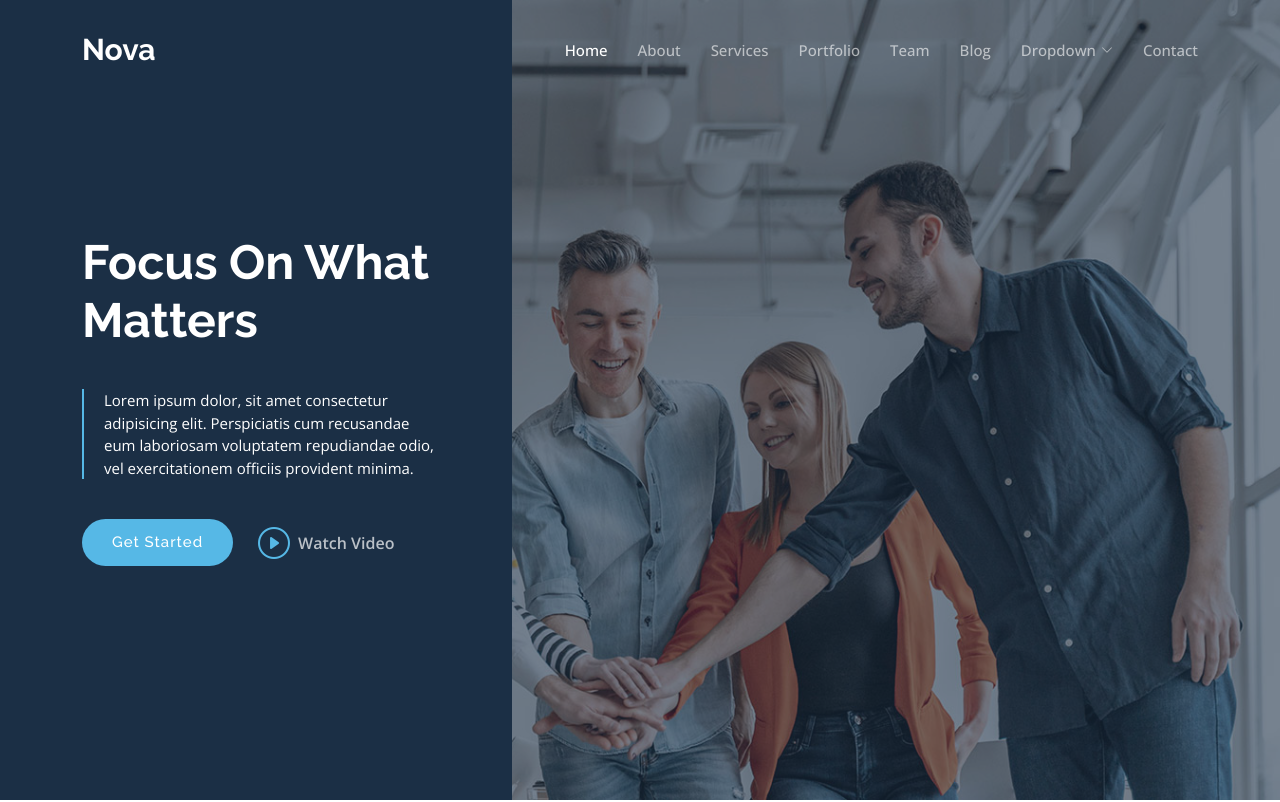
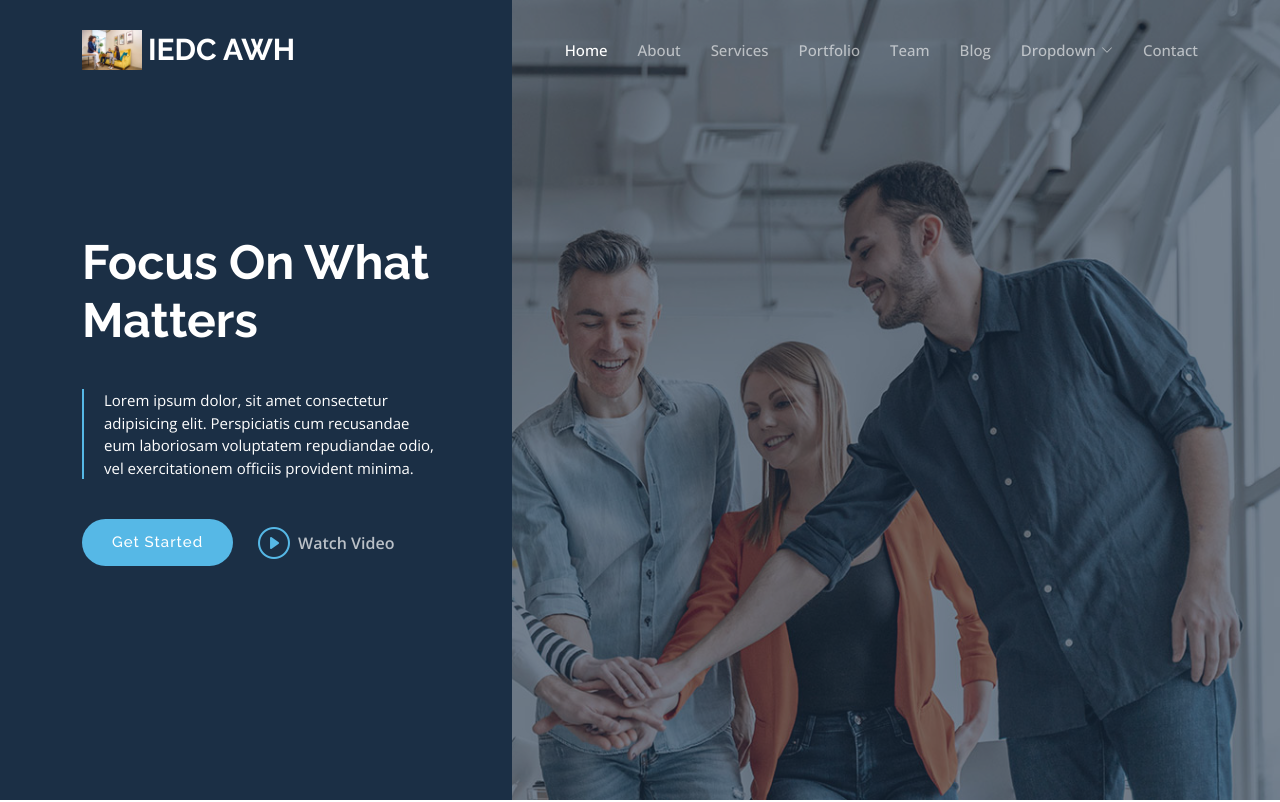
Before and after one commit to gauthamkrishna1312/iedc-awh, a plain HTML site: page index.html in a window 1280 px wide. Shown: the top 802 px of the page. Drawn offline with nearby package versions, Linux system fonts and the light colour scheme.

Commit message:
Minor updates

```diff
--- a/index.html
+++ b/index.html
@@ -5,7 +5,7 @@
   <meta charset="utf-8">
   <meta content="width=device-width, initial-scale=1.0" name="viewport">
 
-  <title>Nova Bootstrap Template - Index</title>
+  <title>iedcawh_capter</title>
   <meta content="" name="description">
   <meta content="" name="keywords">
 
@@ -45,8 +45,8 @@
 
       <a href="index.html" class="logo d-flex align-items-center">
         <!-- Uncomment the line below if you also wish to use an image logo -->
-        <!-- <img src="assets/img/logo.png" alt=""> -->
-        <h1 class="d-flex align-items-center">Nova</h1>
+        <img src="assets/img/about.jpg" alt="">
+        <h1 class="d-flex align-items-center">IEDC AWH</h1>
       </a>
 
       <i class="mobile-nav-toggle mobile-nav-show bi bi-list"></i>
```
Also changed, not shown: about.html (+3 -4 lines).
